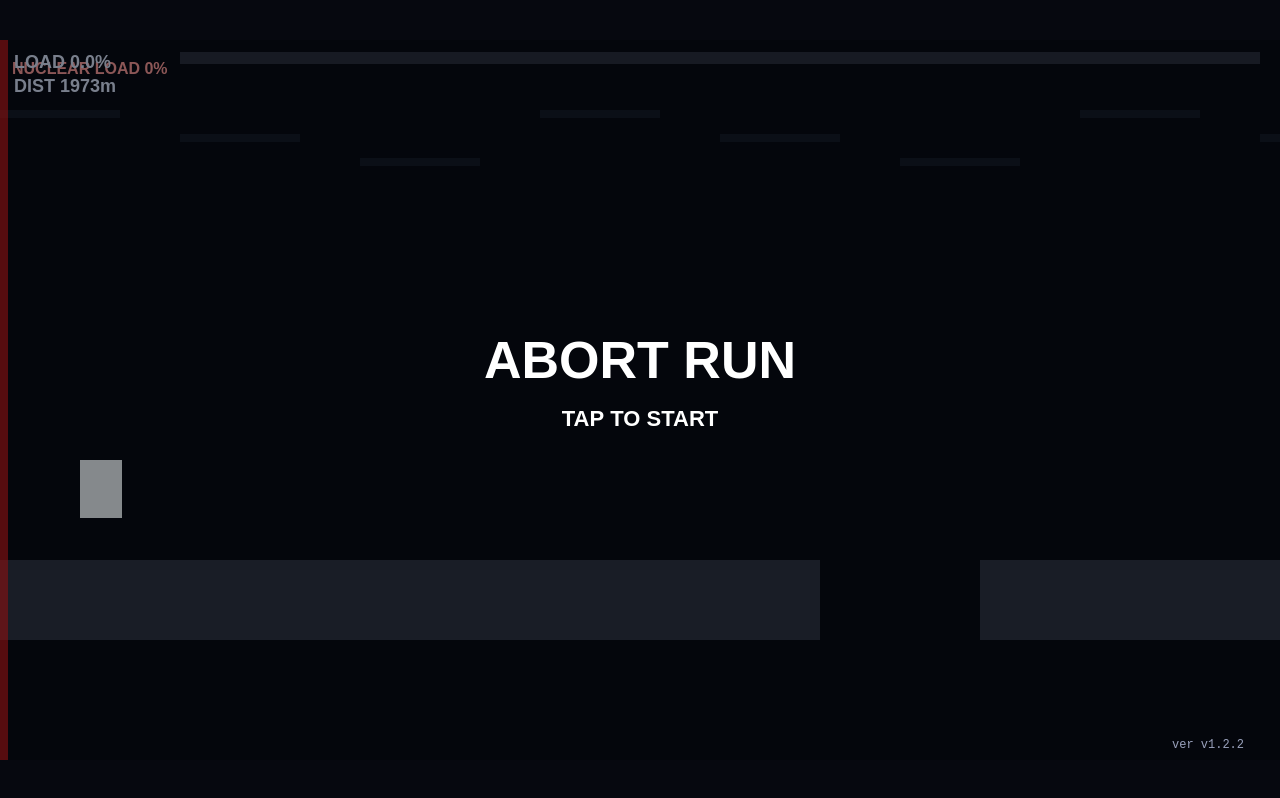
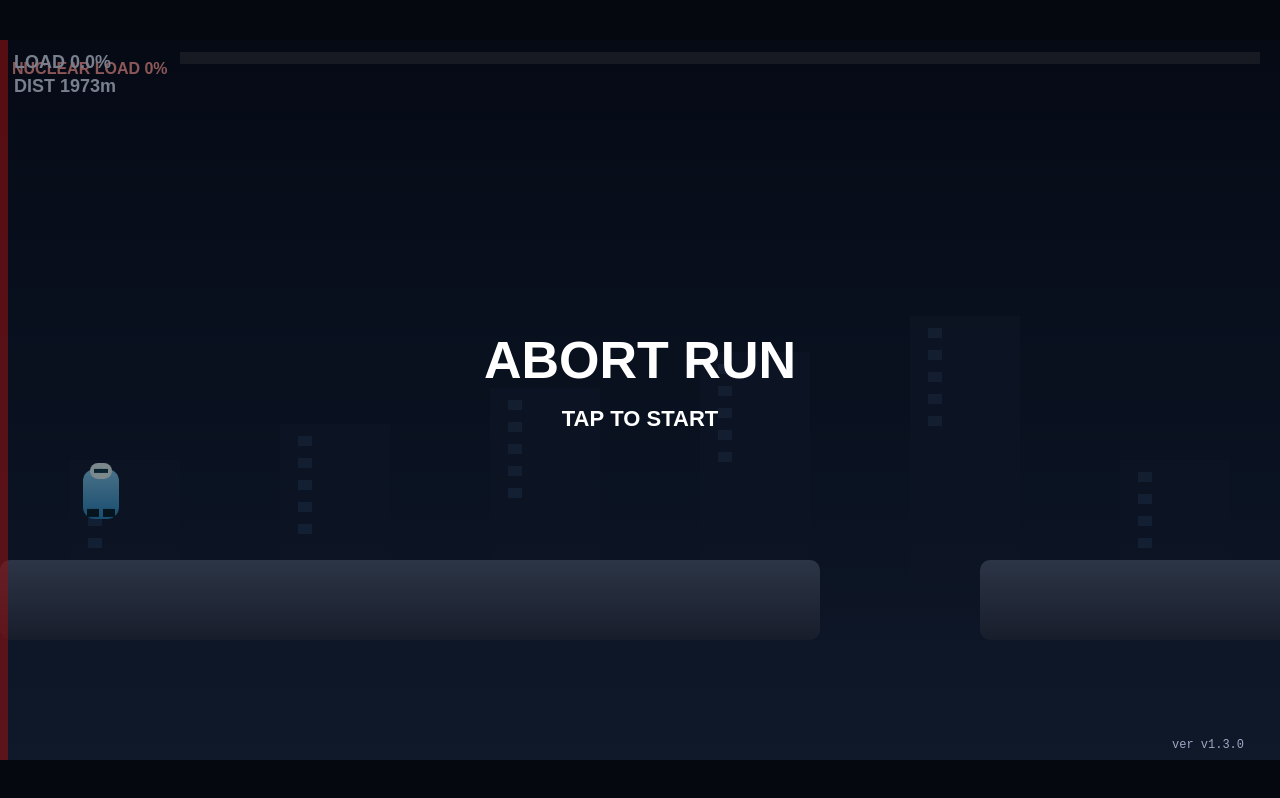
Before and after one commit to yuta811/test_web_app03, a website: page index.html in a window 1280 px wide. Drawn offline with Linux system fonts and the light colour scheme.

Commit message:
Improve game visuals with stylized sprites and stage art

```diff
--- a/index.html
+++ b/index.html
@@ -39,7 +39,7 @@
       const MISSILE = { timeLimit: 60, baseLoadSpeed: 100 / 60 };
       const STAGE_LENGTH = 6000;
       const FALL_DEATH_Y = 1100;
-      const GAME_VERSION = 'v1.2.2';
+      const GAME_VERSION = 'v1.3.0';
       // NOTE: 改修時は必ず GAME_VERSION を更新すること。
 
       const canvas = document.getElementById('gameCanvas');
@@ -249,24 +249,134 @@
         if (p < 50) return 'S'; if (p < 65) return 'A'; if (p < 80) return 'B'; if (p < 95) return 'C'; return 'D';
       }
 
+
+
+      function roundedRect(x, y, width, height, radius) {
+        const r = Math.min(radius, width * 0.5, height * 0.5);
+        ctx.beginPath();
+        ctx.moveTo(x + r, y);
+        ctx.arcTo(x + width, y, x + width, y + height, r);
+        ctx.arcTo(x + width, y + height, x, y + height, r);
+        ctx.arcTo(x, y + height, x, y, r);
+        ctx.arcTo(x, y, x + width, y, r);
+        ctx.closePath();
+      }
+
+      function drawPlayerSprite() {
+        const x = player.x;
+        const y = player.y;
+        const bob = Math.sin(performance.now() / 85) * (player.grounded ? 1.2 : 0.4);
+        ctx.save();
+        ctx.translate(x, y + bob);
+
+        const bodyGrad = ctx.createLinearGradient(0, 0, 0, player.height);
+        bodyGrad.addColorStop(0, '#93d8ff');
+        bodyGrad.addColorStop(1, '#2d8cca');
+        roundedRect(3, 8, player.width - 6, player.height - 8, 12);
+        ctx.fillStyle = bodyGrad;
+        ctx.fill();
+
+        roundedRect(10, 2, player.width - 20, 16, 8);
+        ctx.fillStyle = '#dff7ff';
+        ctx.fill();
+        ctx.fillStyle = '#123f58';
+        ctx.fillRect(14, 8, 8, 4);
+        ctx.fillRect(player.width - 22, 8, 8, 4);
+
+        ctx.fillStyle = '#0a2437';
+        ctx.fillRect(7, player.height - 10, 12, 8);
+        ctx.fillRect(player.width - 19, player.height - 10, 12, 8);
+
+        const thruster = clamp(player.vx / PLAYER.maxGroundSpeed, 0, 1);
+        if (!player.grounded || thruster > 0.4) {
+          const flameW = 5 + thruster * 8;
+          ctx.fillStyle = '#ffd36f';
+          ctx.beginPath();
+          ctx.moveTo(8, player.height - 2);
+          ctx.lineTo(8 - flameW, player.height + 8);
+          ctx.lineTo(14, player.height - 2);
+          ctx.fill();
+          ctx.beginPath();
+          ctx.moveTo(player.width - 8, player.height - 2);
+          ctx.lineTo(player.width - 8 + flameW, player.height + 8);
+          ctx.lineTo(player.width - 14, player.height - 2);
+          ctx.fill();
+        }
+        ctx.restore();
+      }
+
       function draw() {
         const w = viewport.w, h = viewport.h;
-        ctx.fillStyle = '#080b16'; ctx.fillRect(0,0,w,h);
+        const sky = ctx.createLinearGradient(0, 0, 0, h);
+        sky.addColorStop(0, '#091226');
+        sky.addColorStop(0.52, '#111f3a');
+        sky.addColorStop(1, '#1c2d4c');
+        ctx.fillStyle = sky;
+        ctx.fillRect(0, 0, w, h);
 
         ctx.save();
         ctx.translate(-state.camX, 0);
 
-        ctx.fillStyle = '#141b2a';
-        for (let i = 0; i < 40; i++) ctx.fillRect(i*180, 70 + (i%3)*24, 120, 8);
+        for (let i = 0; i < 36; i++) {
+          const towerX = i * 210 + 70;
+          const towerH = 120 + (i % 5) * 36;
+          ctx.fillStyle = 'rgba(23, 36, 63, 0.75)';
+          ctx.fillRect(towerX, h - 180 - towerH, 110, towerH);
+          ctx.fillStyle = 'rgba(115, 185, 255, 0.14)';
+          for (let j = 0; j < 5; j++) ctx.fillRect(towerX + 18, h - 168 - towerH + j * 22, 14, 10);
+        }
 
         for (const obj of levelObjects) {
-          if (obj.type === 'platform') { ctx.fillStyle = '#2e3445'; }
-          if (obj.type === 'slow_floor') { ctx.fillStyle = '#1d2b4e'; }
-          if (obj.type === 'boost_floor') { ctx.fillStyle = '#1db2e8'; }
-          if (obj.type === 'gravity_zone') { ctx.fillStyle = 'rgba(168,108,247,.35)'; }
-          if (obj.type === 'load_noise') { ctx.fillStyle = '#d84545'; }
-          if (obj.type === 'goal') { ctx.fillStyle = '#8df58b'; }
-          ctx.fillRect(obj.x, obj.y, obj.width, obj.height);
+          if (obj.type === 'platform') {
+            const platGrad = ctx.createLinearGradient(0, obj.y, 0, obj.y + obj.height);
+            platGrad.addColorStop(0, '#506080');
+            platGrad.addColorStop(1, '#2b354e');
+            ctx.fillStyle = platGrad;
+            roundedRect(obj.x, obj.y, obj.width, obj.height, 10);
+            ctx.fill();
+          } else if (obj.type === 'slow_floor') {
+            ctx.fillStyle = '#2d466f';
+            roundedRect(obj.x, obj.y, obj.width, obj.height, 8);
+            ctx.fill();
+            ctx.fillStyle = '#9cb6e0';
+            for (let i = 12; i < obj.width; i += 26) ctx.fillRect(obj.x + i, obj.y + 6, 12, 8);
+          } else if (obj.type === 'boost_floor') {
+            ctx.fillStyle = '#18bfd2';
+            roundedRect(obj.x, obj.y, obj.width, obj.height, 8);
+            ctx.fill();
+            ctx.fillStyle = '#e4fdff';
+            for (let i = 0; i < obj.width; i += 30) {
+              ctx.beginPath();
+              ctx.moveTo(obj.x + i + 6, obj.y + obj.height - 4);
+              ctx.lineTo(obj.x + i + 20, obj.y + 4);
+              ctx.lineTo(obj.x + i + 26, obj.y + obj.height - 4);
+              ctx.fill();
+            }
+          } else if (obj.type === 'gravity_zone') {
+            ctx.fillStyle = 'rgba(168,108,247,.25)';
+            roundedRect(obj.x, obj.y, obj.width, obj.height, 16);
+            ctx.fill();
+            ctx.strokeStyle = 'rgba(213,177,255,.7)';
+            ctx.setLineDash([10, 8]);
+            ctx.strokeRect(obj.x + 4, obj.y + 4, obj.width - 8, obj.height - 8);
+            ctx.setLineDash([]);
+          } else if (obj.type === 'load_noise') {
+            ctx.fillStyle = '#e05252';
+            roundedRect(obj.x, obj.y, obj.width, obj.height, 10);
+            ctx.fill();
+            ctx.fillStyle = '#ffe4e4';
+            ctx.font = 'bold 26px sans-serif';
+            ctx.fillText('!', obj.x + obj.width / 2 - 4, obj.y + 42);
+          } else if (obj.type === 'goal') {
+            ctx.fillStyle = '#79e69b';
+            ctx.fillRect(obj.x + 30, obj.y - 120, 8, 120);
+            ctx.beginPath();
+            ctx.moveTo(obj.x + 38, obj.y - 118);
+            ctx.lineTo(obj.x + obj.width, obj.y - 92);
+            ctx.lineTo(obj.x + 38, obj.y - 62);
+            ctx.closePath();
+            ctx.fill();
+          }
         }
 
         const loadWorldX = STAGE_LENGTH * (missile.progress / 100);
@@ -276,8 +386,7 @@
         ctx.font = 'bold 16px sans-serif';
         ctx.fillText(`NUCLEAR LOAD ${missile.progress.toFixed(0)}%`, loadWorldX + 12, 34);
 
-        ctx.fillStyle = '#f2f8ff';
-        ctx.fillRect(player.x, player.y, player.width, player.height);
+        drawPlayerSprite();
 
         ctx.restore();
 
```
